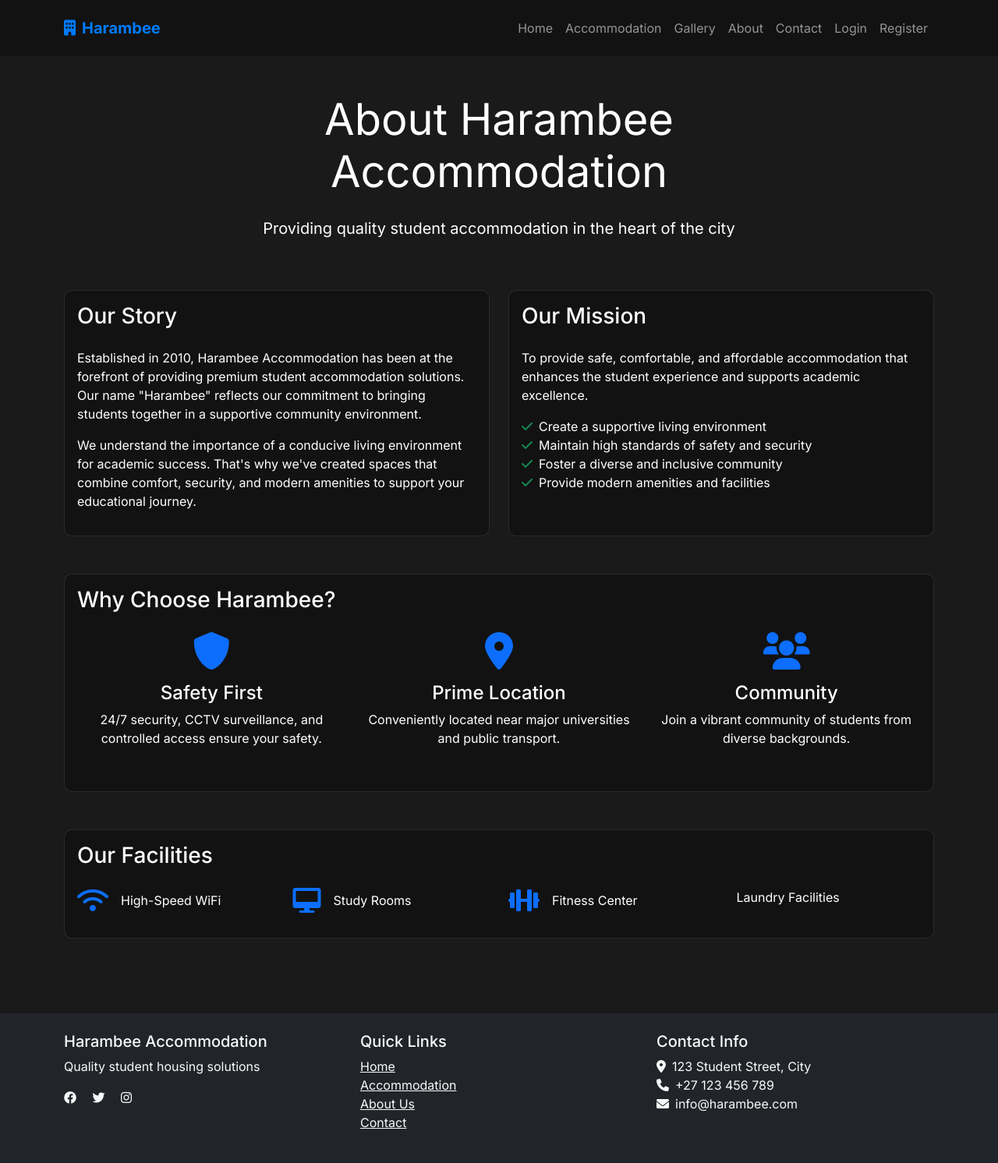
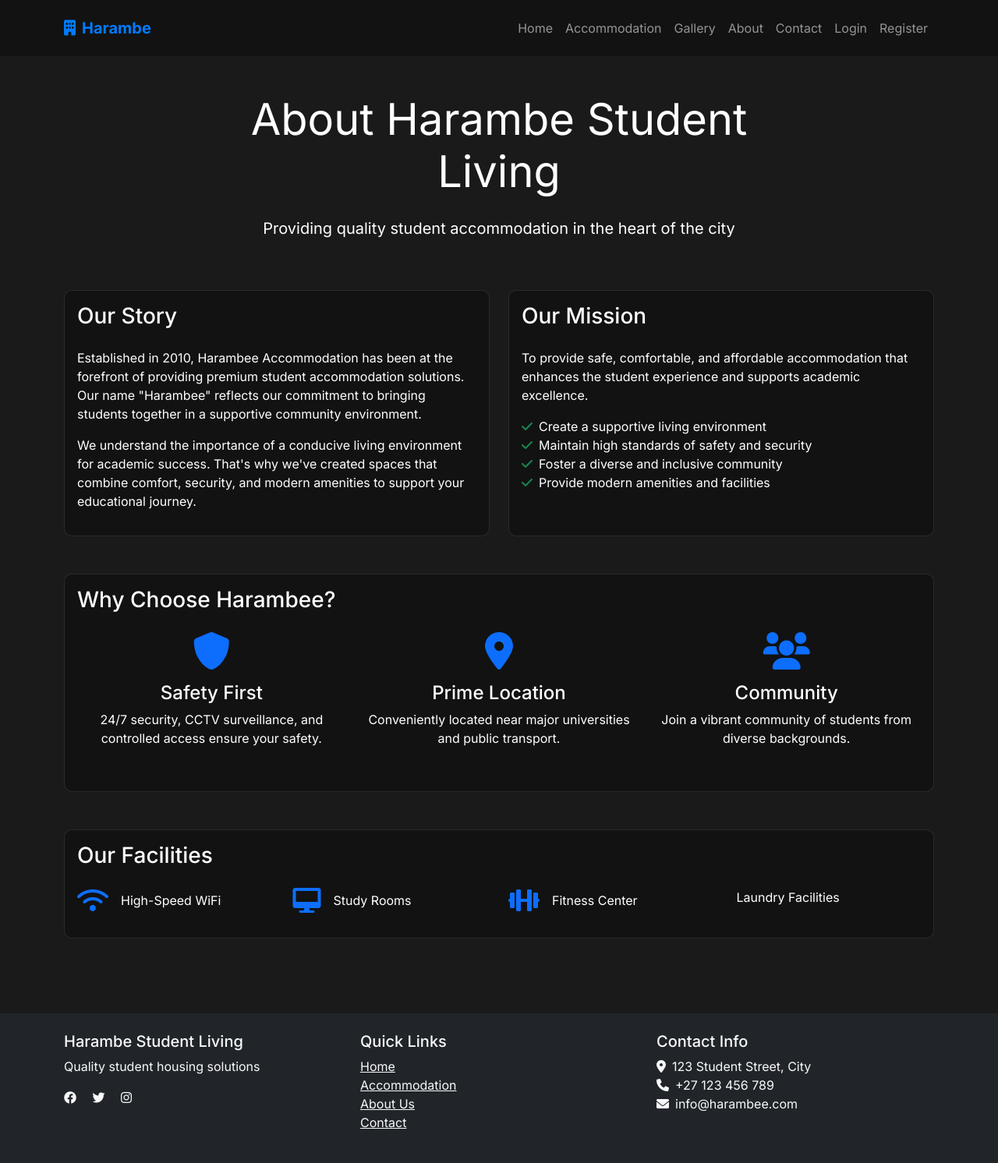
Before and after one commit to harry34704/Harambee_1, a Flask app: page /about in a window 1280 px wide. Shown: the whole page at 78% size. Run offline with Flask 3, Linux system fonts and the light colour scheme; some libraries are stand-ins or nearby versions.

Commit message:
Assistant checkpoint: Updated branding to Harambe Student Living & fixed Stripe
Assistant generated file changes:
- templates/home.html: Change welcome text to Harambe Student Living
- static/js/stripe.js: Create Stripe initialization file
- templates/base.html: Add Stripe public key and JS initialization, Include Stripe.js initialization file, Update navbar brand name, Update footer name
- app.py: Add Stripe public key to template context
- templates/about.html: Update about page title

---

User prompt:

change the Welcome to Harambee Accommodation to Harambe Student Living

and resolve the below

Welcome to Harambee Accommodation

Replit-Commit-Author: Assistant
Replit-Commit-Session-Id: c17d994e-f935-4783-b51e-9a6f33259316

```diff
--- a/app.py
+++ b/app.py
@@ -437,6 +437,13 @@ def create_admin_user():
         db.session.commit()
         print("Admin user created successfully!")
 
+@app.context_processor
+def inject_context():
+    return {
+        'current_user': current_user,
+        'stripe_public_key': os.environ.get('STRIPE_PUBLIC_KEY', '')
+    }
+
 # Initialize database tables
 with app.app_context():
     db.create_all()
--- /dev/null
+++ b/static/js/stripe.js
@@ -0,0 +1,17 @@
+
+// Initialize Stripe
+document.addEventListener('DOMContentLoaded', function() {
+  // Check if Stripe is loaded
+  if (typeof Stripe !== 'undefined') {
+    // Initialize Stripe with the public key from the server
+    // This assumes your server provides STRIPE_PUBLIC_KEY in a meta tag or as a global variable
+    try {
+      const stripePublicKey = document.querySelector('meta[name="stripe-public-key"]').getAttribute('content');
+      if (stripePublicKey) {
+        window.stripeInstance = Stripe(stripePublicKey);
+      }
+    } catch (e) {
+      console.error('Error initializing Stripe:', e);
+    }
+  }
+});
--- a/templates/about.html
+++ b/templates/about.html
@@ -4,7 +4,7 @@
 <div class="container py-5">
     <div class="row">
         <div class="col-md-8 mx-auto text-center mb-5">
-            <h2 class="display-4 mb-4">About Harambee Accommodation</h2>
+            <h2 class="display-4 mb-4">About Harambe Student Living</h2>
             <p class="lead">Providing quality student accommodation in the heart of the city</p>
         </div>
     </div>
--- a/templates/base.html
+++ b/templates/base.html
@@ -3,7 +3,8 @@
 <head>
     <meta charset="UTF-8">
     <meta name="viewport" content="width=device-width, initial-scale=1.0">
-    <title>Harambee Accommodation System</title>
+    <meta name="stripe-public-key" content="{{ stripe_public_key }}">
+    <title>Harambe Student Living</title>
     <link href="https://cdn.jsdelivr.net/npm/bootstrap@5.1.3/dist/css/bootstrap.min.css" rel="stylesheet">
     <link href="https://cdnjs.cloudflare.com/ajax/libs/font-awesome/6.0.0/css/all.min.css" rel="stylesheet">
     <link href="https://fonts.googleapis.com/css2?family=Inter:wght@400;500;600;700&display=swap" rel="stylesheet">
@@ -13,7 +14,7 @@
     <nav class="navbar navbar-expand-lg navbar-dark">
         <div class="container">
             <a class="navbar-brand" href="{{ url_for('home') }}">
-                <i class="fas fa-building me-2"></i>Harambee
+                <i class="fas fa-building me-2"></i>Harambe
             </a>
             <button class="navbar-toggler" type="button" data-bs-toggle="collapse" data-bs-target="#navbarNav">
                 <span class="navbar-toggler-icon"></span>
@@ -72,7 +73,7 @@
         <div class="container">
             <div class="row">
                 <div class="col-md-4">
-                    <h5>Harambee Accommodation</h5>
+                    <h5>Harambe Student Living</h5>
                     <p>Quality student housing solutions</p>
                     <div class="social-icons">
                         <a href="#" class="text-light me-3"><i class="fab fa-facebook"></i></a>
@@ -103,6 +104,7 @@
 
     <script src="https://cdn.jsdelivr.net/npm/bootstrap@5.1.3/dist/js/bootstrap.bundle.min.js"></script>
     <script src="https://js.stripe.com/v3/"></script>
+    <script src="{{ url_for('static', filename='js/stripe.js') }}"></script>
     <script src="{{ url_for('static', filename='js/main.js') }}"></script>
 </body>
 </html>
--- a/templates/home.html
+++ b/templates/home.html
@@ -3,7 +3,7 @@
 {% block content %}
 <div class="hero-section text-center py-5" style="background: linear-gradient(rgba(0,0,0,0.7), rgba(0,0,0,0.7)), url('https://images.unsplash.com/photo-1555854877-bab0e564b8d5?ixid=MnwxMjA3fDB8MHxwaG90by1wYWdlfHx8fGVufDB8fHx8&ixlib=rb-1.2.1&auto=format&fit=crop&w=1950&q=80'); background-size: cover; background-position: center; min-height: 500px;">
     <div class="container">
-        <h1 class="display-4 text-white mb-4">Welcome to Harambee Accommodation</h1>
+        <h1 class="display-4 text-white mb-4">Welcome to Harambe Student Living</h1>
         <p class="lead text-white mb-4">Modern, secure, and comfortable student accommodation solutions</p>
         <a href="{{ url_for('login') }}" class="btn btn-primary btn-lg">Login</a>
     </div>
```
